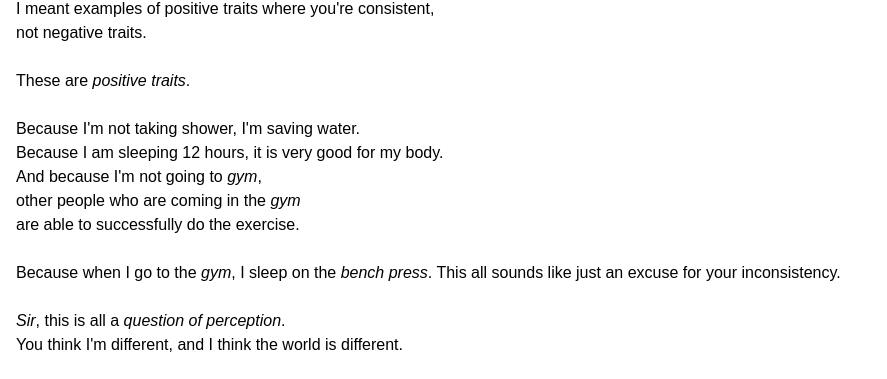
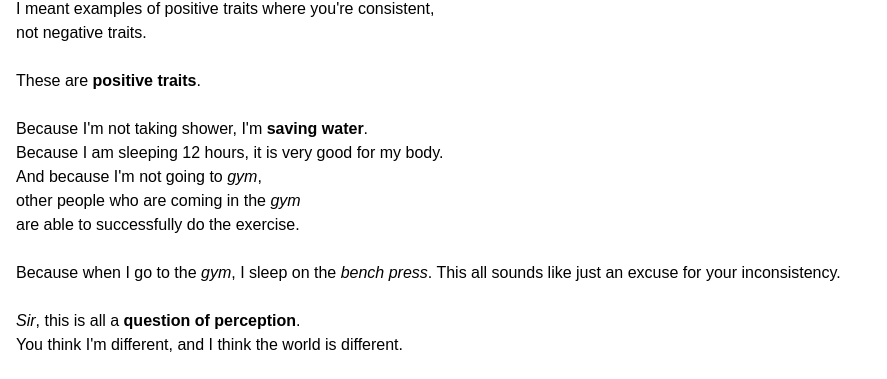
Before and after one commit to NyeinSuThwe/exercise-2, a plain HTML site: page index.html in a window 1280 px wide. Shown: the part 333-712 px from the top of the page, without its empty margins (0-887 px from the left). Drawn offline with Linux system fonts and the light colour scheme.

Commit message:
added strong to certain highlights

```diff
--- a/index.html
+++ b/index.html
@@ -15,15 +15,15 @@
       What more do you want? <em>Sir?</em> <br><br>
       I meant examples of positive traits where you're consistent, <br>
       not negative traits. <br><br>
-      These are <em>positive traits</em>. <br><br>
-      Because I'm not taking shower, I'm saving water. <br>
+      These are <strong>positive traits</strong>. <br><br>
+      Because I'm not taking shower, I'm <strong>saving water</strong>. <br>
       Because I am sleeping 12 hours, it is very good for my body. <br>
       And because I'm not going to <i>gym</i>, <br>
       other people who are coming in the <i>gym</i> <br>
       are able to successfully do the exercise. <br><br>
       Because when I go to the <i>gym</i>, I sleep on the <i>bench press</i>.
       This all sounds like just an excuse for your inconsistency. <br><br>
-      <em>Sir</em>, this is all a <em>question of perception</em>. <br>
+      <em>Sir</em>, this is all a <strong>question of perception</strong>. <br>
       You think I'm different, and I think the world is different.
     </p>
   </body>
```
